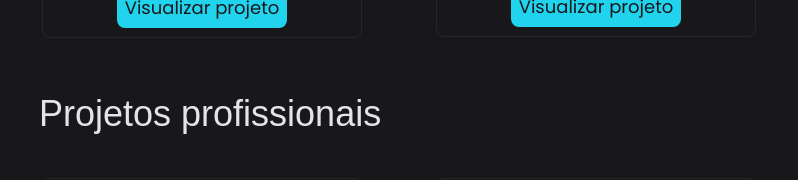
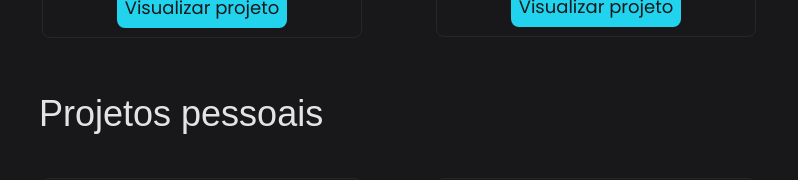
Before and after one commit to gustavros/gs-portfolio, a Next.js app: page /projects in a window 1280 px wide. Shown: the part 573-753 px from the top of the page, without its empty margins (241-1039 px from the left). Built offline with nearby package versions, Linux system fonts and the light colour scheme; a web font is replaced by a local one.

Commit message:
fix: projects fixed name

```diff
--- a/src/app/projects/page.tsx
+++ b/src/app/projects/page.tsx
@@ -66,7 +66,7 @@ export default function Projects() {
 
       <div>
         <h1 className="font-unbounded text-4xl p-6 mb-5 relative">
-          Projetos profissionais
+          Projetos pessoais
         </h1>
         <Swiper
           className="mySwiper"
```
